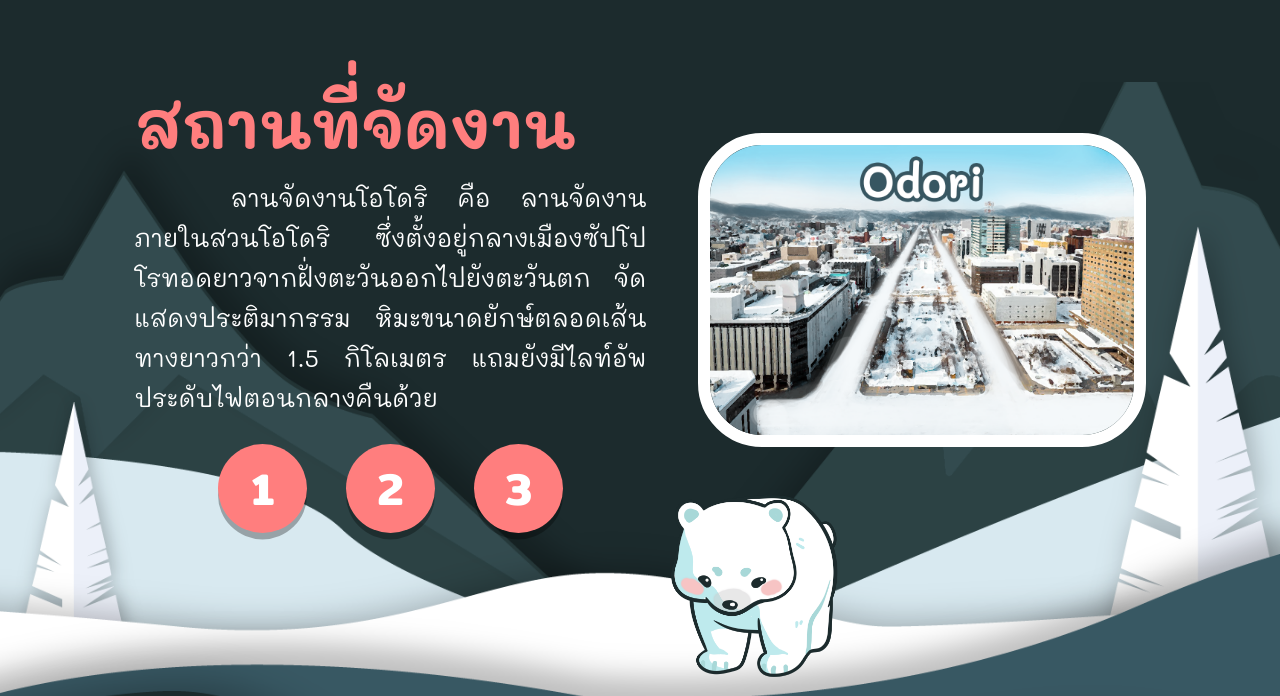
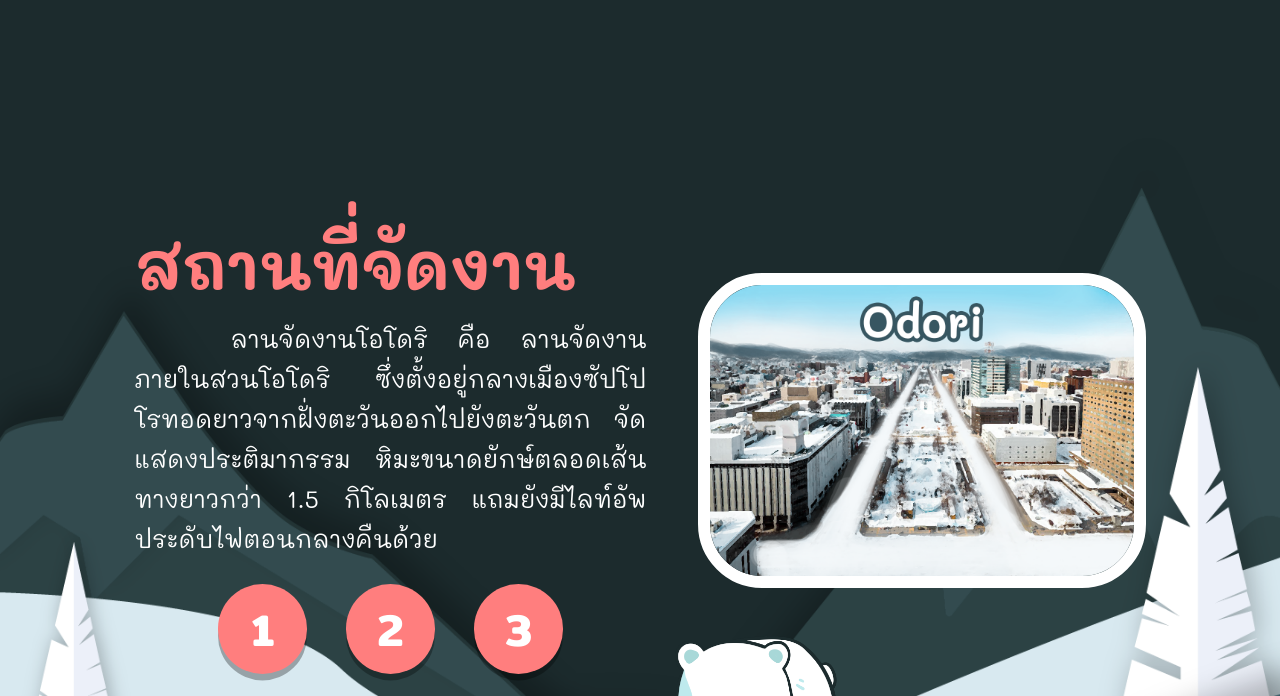
Before and after one commit to Hello-Dolphin/hellodolphin-webproject-6-SapporoSnowFestival, a React (Create React App) app: page / in a window 1280 px wide. Shown: the part 2104-2800 px from the top of the page. Built offline with nearby package versions, Linux system fonts and the light colour scheme.

Commit message:
Tweak sections padding

```diff
--- a/src/App.js
+++ b/src/App.js
@@ -34,9 +34,9 @@ function App() {
       <Home sectionHeight="75vw" id="Home"/>
       <Intro sectionHeight="25vmin" data-aos="fade-up"/>
       <Present sectionHeight="25vmin" marginTop="50vmin" data-aos="fade-up" id="Present"/>
-      <Sites sectionHeight="62vw" marginTop="45vmin" id="Sites"/>
+      <Sites sectionHeight="73vw" marginTop="45vmin" id="Sites"/>
       <Activities sectionHeight="85vw" marginTop="20vw" id="Activities"/>
-      <Outfits sectionHeight="75vw" marginTop="20vw" id="Outfits"/>
+      <Outfits sectionHeight="86vw" marginTop="20vw" id="Outfits"/>
     </Container>
   );
 }
--- a/src/components/Activities.js
+++ b/src/components/Activities.js
@@ -97,7 +97,7 @@ class Activities extends React.Component{
 
 render(){
     return(
-        <SectionContainer {...this.props}>
+        <SectionContainer {...this.props} paddingTop="11vw">
           <FlexColumnContainer>
             <Heading2>มีกิจกรรมอะไรบ้าง</Heading2>
             <SubHeading2>*กดที่รูปภาพเพื่อดูรายละเอียด</SubHeading2>
--- a/src/components/Containers.js
+++ b/src/components/Containers.js
@@ -5,6 +5,7 @@ const SectionContainer = styled.div`
   width: 100%;
   height: ${props => props.sectionHeight};
   margin-top: ${props => props.marginTop};
+  padding-top: ${props => props.paddingTop};
   ${props => props.bgColor ? `background-color: ${props.bgColor}` : ''};
 `;
 const SectionContainerBG = styled(SectionContainer)`
--- a/src/components/Home.js
+++ b/src/components/Home.js
@@ -43,7 +43,7 @@ const LogoTypo = styled.div`
 
 function Home(props) {
 	return (
-    <SectionContainerBG className="home" bg={bg1} {...props}>
+    <SectionContainerBG className="home" bg={bg1} paddingTop="11vw" {...props}>
       <LogoTypo>
         <h1 className="primary">Sapporo</h1>
         <h2 className="secondary">snow festival</h2>
--- a/src/components/NavItem.js
+++ b/src/components/NavItem.js
@@ -7,7 +7,7 @@ function NavItem(props) {
         if (!target) return null;
         target.scrollIntoView({
           behavior: 'smooth',
-          block: 'center'
+          // block: 'center'
         });
       }}>
         {props.text || props.children}
--- a/src/components/Outfits.js
+++ b/src/components/Outfits.js
@@ -29,7 +29,7 @@ const detailFade = keyframes`
 
 const Mascot3PartContainer = styled.div`
   position: absolute;
-  top: 18vw;
+  bottom: 58vw;
   left: 24vw;
   transform: scale(.85);
   img {
@@ -158,8 +158,8 @@ function Outfits(props) {
   }
 
   return (
-    <SectionContainerBG bg={bg4} {...props}>
-      <FlexColumnContainer marginTop="4vw" absolute>
+    <SectionContainerBG bg={bg4} paddingTop="11vw" {...props}>
+      <FlexColumnContainer absolute>
         <Heading2>การแต่งกาย</Heading2>
         <SubHeading2>* กดที่เครื่องแต่งกายเพื่อดูรายละเอียด</SubHeading2>
       </FlexColumnContainer>
--- a/src/components/Sites.js
+++ b/src/components/Sites.js
@@ -55,7 +55,7 @@ class Place extends React.Component {
 
     render() {
         return (
-        <SectionContainerBG bg={bg3} {...this.props}>
+        <SectionContainerBG bg={bg3} paddingTop="11vw" {...this.props}>
           <FlexRowContainer>
           <DetailContainer>
             <Heading2>สถานที่จัดงาน</Heading2>
```
